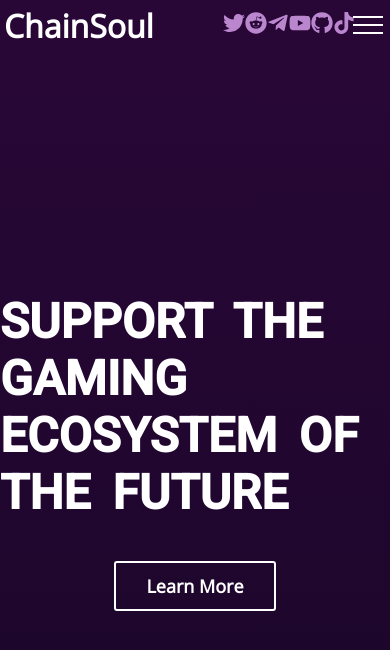
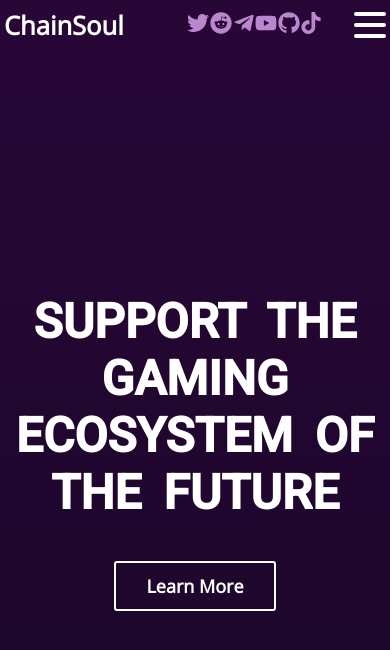
Before and after one commit to ChainSoul-Studio/Website, a Next.js app in the folder app/: page / in a window 390 px wide. Shown: the top 650 px of the page. Built offline with nearby package versions, Linux system fonts and the light colour scheme.

Commit message:
Refactored original burger menu to use components and state

```diff
--- /dev/null
+++ b/app/components/Burger.js
@@ -0,0 +1,16 @@
+import React from 'react'
+
+// Importing Styles
+import burgerStyles from "../styles/Burger.module.css";
+
+const Burger = ({ open, setOpen}) => {
+    return (
+        <button className={burgerStyles.burger} open={open} onClick={() => setOpen(!open)} >
+            <div className={burgerStyles.bar} />
+            <div className={burgerStyles.bar}/>
+            <div className={burgerStyles.bar}/>
+        </button>
+    )
+}
+
+export default Burger
--- /dev/null
+++ b/app/components/Menu.js
@@ -0,0 +1,16 @@
+import React from "react";
+
+// Importing Styles
+import menuStyles from "../styles/Menu.module.css";
+
+const Menu = ({open}) => {
+  return (
+    <nav className={open ? menuStyles.navOpen : menuStyles.navNotOpen} open={open}>
+      <a href="/">Home</a>
+      <a href="/">About</a>
+      <a href="/">Marketplace</a>
+    </nav>
+  );
+};
+
+export default Menu;
--- a/app/components/Nav.js
+++ b/app/components/Nav.js
@@ -1,4 +1,4 @@
-import React, { useEffect } from "react";
+import React, { useState } from "react";
 
 // Importing Icons
 import {
@@ -11,6 +11,10 @@ import {
 
 import { SiTiktok } from "react-icons/si";
 
+// Importing Components
+import Burger from './Burger'
+import Menu from './Menu'
+
 // Importing Styles
 import navStyles from "../styles/Nav.module.css";
 
@@ -18,6 +22,9 @@ import navStyles from "../styles/Nav.module.css";
 import Link from "next/link";
 
 const Nav = () => {
+
+    const [ open, setOpen ] = useState(false)
+
   return (
     <>
       <div className={navStyles.container}>
@@ -44,7 +51,10 @@ const Nav = () => {
             <SiTiktok style={{ width: "22px", height: "22px" }} />
           </a>
         </div>
+
         <nav className={navStyles.nav}>
+        <Burger open={open} setOpen={setOpen} />
+        <Menu  open={open} setOpen={setOpen} />
           <ul className={navStyles.navLinks}>
             <li>
               <Link href="/">Home</Link>
@@ -57,11 +67,6 @@ const Nav = () => {
             </li>
           </ul>
         </nav>
-        <div className={navStyles.hamburger}>
-          <span className={navStyles.line}></span>
-          <span className={navStyles.line}></span>
-          <span className={navStyles.line}></span>
-        </div>
       </div>
     </>
   );
--- /dev/null
+++ b/app/styles/Burger.module.css
@@ -0,0 +1,30 @@
+.burger {
+    position: absolute;
+    right: 1%;
+    display: flex;
+    flex-direction: column;
+    justify-content: space-around;
+    width: 2rem;
+    height: 2rem;
+    background: transparent;
+    border: none;
+    cursor: pointer;
+    padding: 0;
+    z-index: 10;
+}
+
+@media only screen and (max-width: 768px) {
+    .burgerButton {
+        display: none;
+    }
+}
+
+.bar {
+    width: 2rem;
+    height: 0.25rem;
+    border-radius: 10px;
+    transition: all 0.3s linear;
+    background-color: #fff;
+    position: relative;
+    transform-origin: 1px;
+}
--- a/app/styles/Home.module.css
+++ b/app/styles/Home.module.css
@@ -12,7 +12,17 @@
   align-items: center;
 }
 
+.heroTitle {
+  width: 100%;
+  height: 100%;
+  display: flex;
+  justify-content: center;
+  align-items: center;
+  flex-direction: column;
+}
+
 .heroTitle h1 {
+  text-align: center;
   font-family: 'Roboto', sans-serif;
   text-transform: uppercase;
   color: #fff;
@@ -47,3 +57,7 @@
   transition: 1s;
   background-color: #E45D2F;
 }
+
+@media only screen and (max-width: 768px) {
+
+}
--- /dev/null
+++ b/app/styles/Menu.module.css
@@ -0,0 +1,50 @@
+
+.navOpen {
+    display: flex;
+    flex-direction: column;
+    justify-content: center;
+    height: 100vh;
+    text-align: left;
+    padding: 2 rem;
+    position: absolute;
+    top: 0;
+    left: 0;
+    transition: transform 0.3s ease-in-out;
+    background-color: #111111;
+    width: 100%;
+    position: fixed;
+    transform: translateX(0);
+}
+.navNotOpen {
+    display: flex;
+    flex-direction: column;
+    justify-content: center;
+    height: 100vh;
+    text-align: left;
+    padding: 2 rem;
+    position: absolute;
+    top: 0;
+    left: 0;
+    transition: transform 0.3s ease-in-out;
+    background-color: #111111;
+    width: 100%;
+    position: fixed;
+    transform: translateX(-100%);
+}
+
+.nav a {
+    font-size: 1.5rem;
+    text-transform: uppercase;
+    padding: 2rem 0;
+    font-weight: bold;
+    letter-spacing: 0.5rem;
+    text-decoration: none;
+    transition: 0.5s;
+    font-family: open sans;
+    color: #fff;
+}
+
+.nav a:hover {
+    color: #00FFFF;
+    transition: color 0.5s;
+}
--- a/app/styles/Nav.module.css
+++ b/app/styles/Nav.module.css
@@ -83,9 +83,16 @@
   @media only screen and (max-width: 768px) {
 
 
+    .title h1 {
+        font-size: 1.6rem;
+    }
+
+    .icons {
+        width: 35%;
+    }
 
     .line {
-        width: 30px;
+        width: 28px;
         height: 2px;
         background-color: white;
         margin: 3px;
@@ -100,24 +107,8 @@
         padding-right: 1%;
     }
 
-    .navLinks {
-      position: fixed;
-      background-color: RGB(40, 7, 54);
-      height: 100vh;
-      width: 100%;
-      flex-direction: column;
-    }
-
-    .nav {
+    .nav ul li a {
         display: none;
     }
 
-    .navLinks li {
-        margin-bottom: 60px;
   }
-
-    .nav ul li a {
-        font-size: 1.2rem;
-    }
-
-  }
```
Also changed, not shown: app/components/DeviceSizes.js (added, +30 -0 lines). Lines whose indentation alone changed are shown as unchanged.
